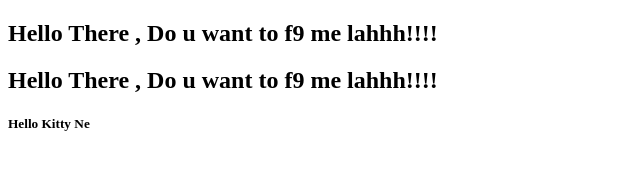
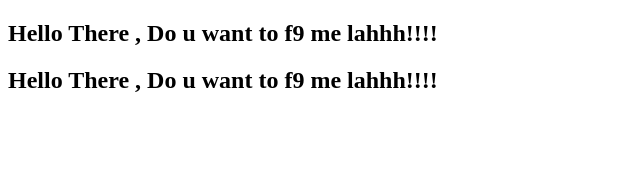
Before and after one commit to RobertPham0327/test-git, a plain HTML site: page index.html in a window 1280 px wide. Shown: the full height of the page, 0-640 px from the left. Drawn offline with Linux system fonts and the light colour scheme.

Commit message:
Revert "test revert" because it will be all
This reverts commit 71437c2c99f47990562545d94482018724a9255f.

```diff
--- a/index.html
+++ b/index.html
@@ -8,7 +8,5 @@
 <body>
     <h2> Hello There , Do u want to f9 me lahhh!!!!</h2>
     <h2> Hello There , Do u want to f9 me lahhh!!!!</h2>
-
-    <h5> Hello Kitty Ne </h5>
 </body>
 </html>
```
